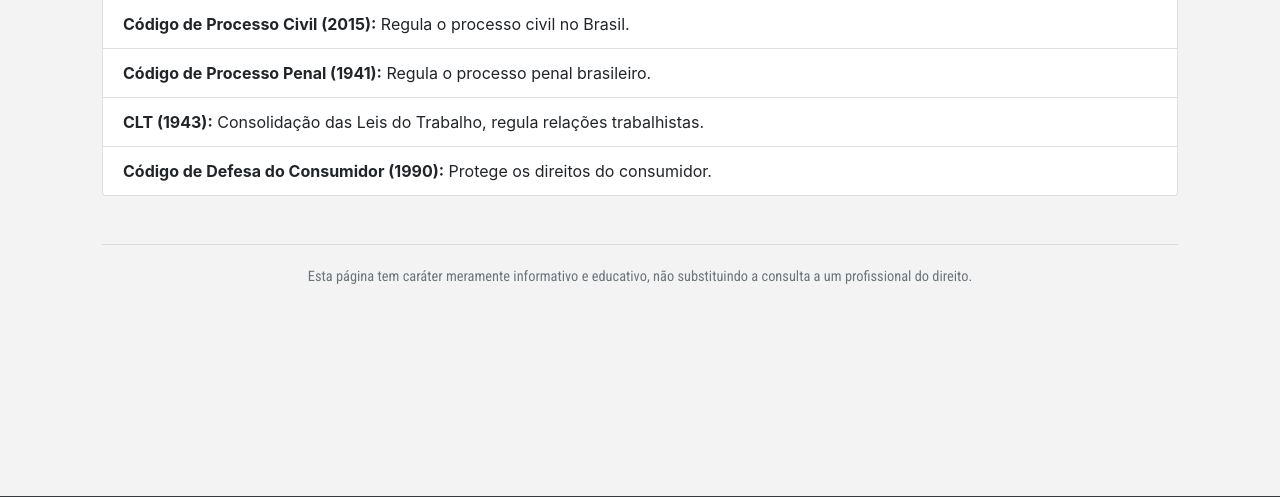
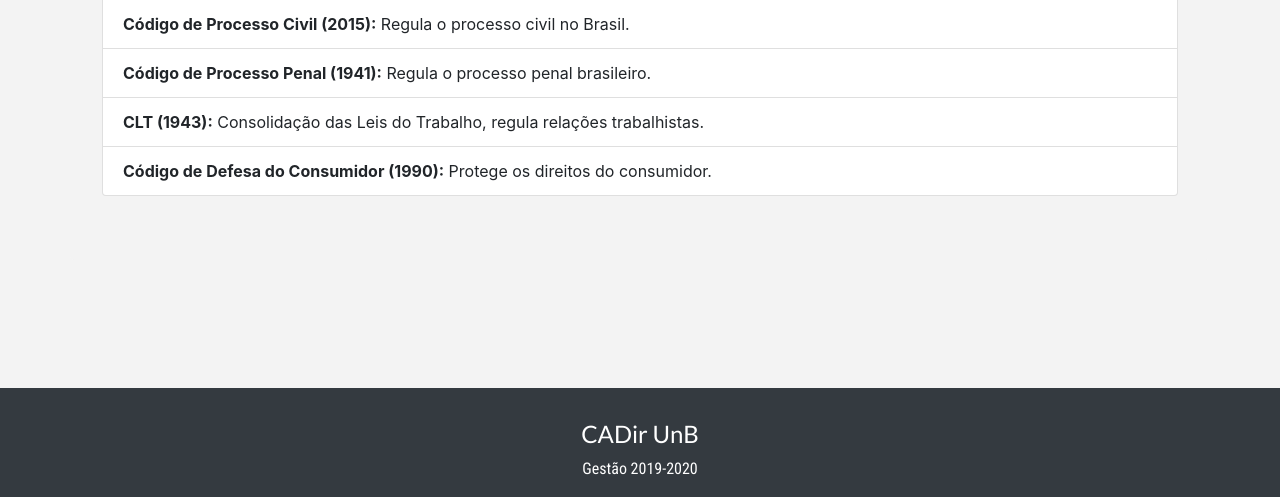
Before and after one commit to SwitchDreams/SiteCADir, a Django app: page /direito/ in a window 1280 px wide. Shown: the part 2397-2894 px from the top of the page. Run offline with Django 3.2, Linux system fonts and the light colour scheme; some libraries are stand-ins or nearby versions.

Commit message:
Remover disclaimer da página de Direito Brasileiro

```diff
--- a/direito/templates/direito_brasileiro.html
+++ b/direito/templates/direito_brasileiro.html
@@ -207,11 +207,6 @@
                     </div>
                 </div>
             </section>
-
-            <hr class="mt-5">
-            <p class="text-center text-muted">
-                <small>Esta página tem caráter meramente informativo e educativo, não substituindo a consulta a um profissional do direito.</small>
-            </p>
         </div>
     </div>
 {% endblock %}
```
